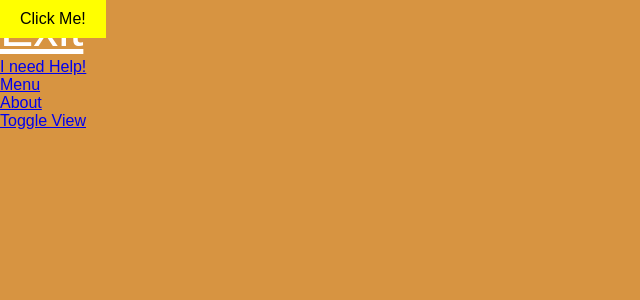
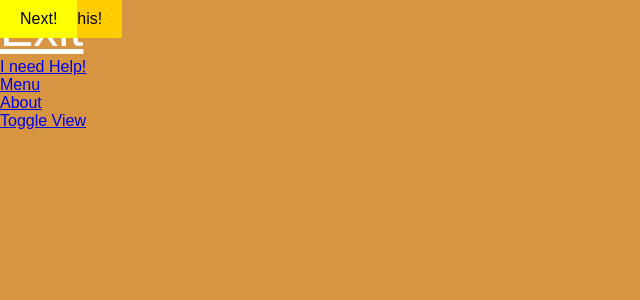
Before and after one commit to PWhelan3/FrustrationWebsite, a React (Vite) app in the folder frustration-website/: page / in a window 1280 px wide. Shown: the top 300 px of the page, without its empty margins (0-640 px from the left). Built offline with nearby package versions, Linux system fonts and the light colour scheme.

Commit message:
Adding more buttons

```diff
--- a/frustration-website/src/components/Button/Button.jsx
+++ b/frustration-website/src/components/Button/Button.jsx
@@ -11,8 +11,16 @@ export const Button = () => {
   };
 
   return (
+    <div>
     <button className={styles.moveButton} style={{ left: position.x, top: position.y }} onClick={handleClick} onMouseEnter={handleClick}>
       Click Me!
     </button>
+    <button className={styles.moveButton} style={{ left: position.x, top: position.y }} onClick={handleClick} onMouseEnter={handleClick}>
+      What's this!
+    </button>
+    <button className={styles.moveButton} style={{ left: position.x, top: position.y }} onClick={handleClick} onMouseEnter={handleClick}>
+      Next!
+    </button>
+    </div>
   );
 };
```
